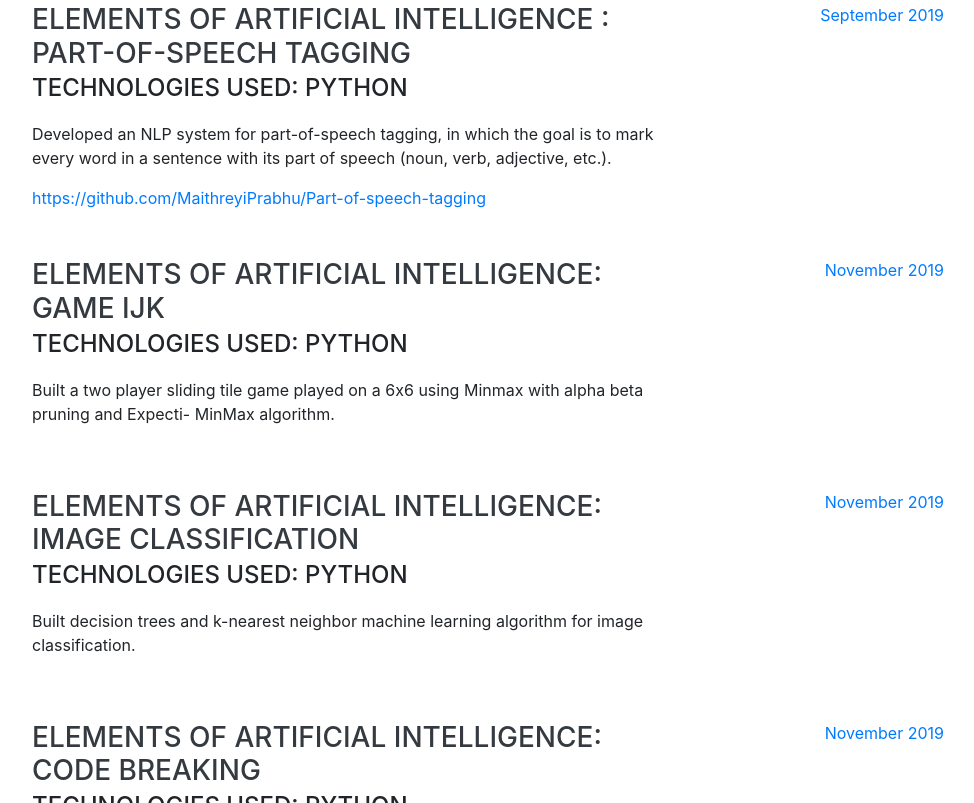
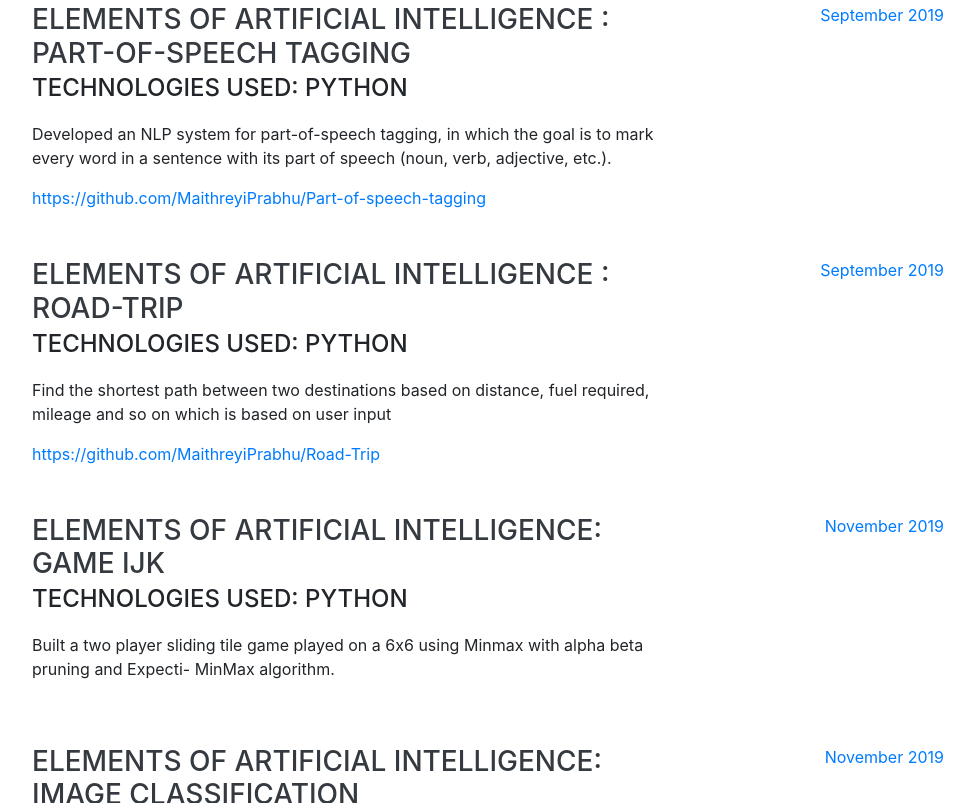
Before and after one commit to MaithreyiPrabhu/MaithreyiPrabhu.github.io, a website with bundled scripts: page index.html in a window 1280 px wide. Shown: the part 1565-2368 px from the top of the page, without its empty margins (288-1262 px from the left). Built offline with nearby package versions, Linux system fonts and the light colour scheme; a web font is replaced by a local one.

Commit message:
Update index.html

```diff
--- a/index.html
+++ b/index.html
@@ -130,6 +130,18 @@
             <p> Developed an NLP system for part-of-speech tagging, in which the goal is to mark every word in a sentence with its part of speech (noun, verb, adjective, etc.).
 			</p>
 			<a href="https://github.com/MaithreyiPrabhu/Part-of-speech-tagging">https://github.com/MaithreyiPrabhu/Part-of-speech-tagging </a>
+          </div>
+          <div class="resume-date text-md-right">
+            <span class="text-primary">September 2019</span>
+          </div>
+        </div>
+	      <div class="resume-item d-flex flex-column flex-md-row justify-content-between mb-5">
+          <div class="resume-content">
+            <h3 class="mb-0">Elements of Artificial Intelligence : Road-trip</h3>
+            <div class="subheading mb-3">Technologies Used: Python</div>
+            <p>Find the shortest path between two destinations based on distance, fuel required, mileage and so on which is based on user input
+			</p>
+			<a href="https://github.com/MaithreyiPrabhu/Road-Trip">https://github.com/MaithreyiPrabhu/Road-Trip </a>
           </div>
           <div class="resume-date text-md-right">
             <span class="text-primary">September 2019</span>
```
